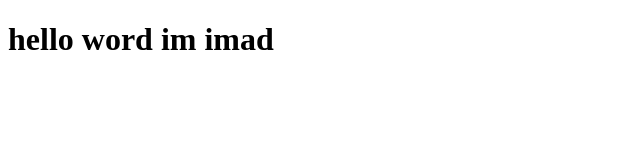
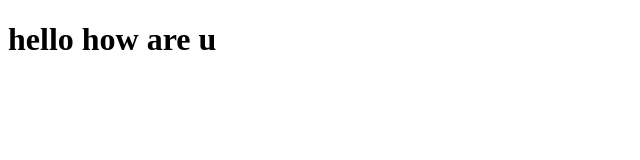
Before and after one commit to khobaimad/test2026, a plain HTML site: page index.html in a window 1280 px wide. Shown: the whole page, without its empty margins (0-640 px from the left). Drawn offline with Linux system fonts and the light colour scheme.

Commit message:
Update greeting in index.html

```diff
--- a/index.html
+++ b/index.html
@@ -6,6 +6,6 @@
     <title>Document</title>
 </head>
 <body>
-    <h1>hello word im imad</h1>
+    <h1>hello how are u</h1>
 </body>
 </html>
```
